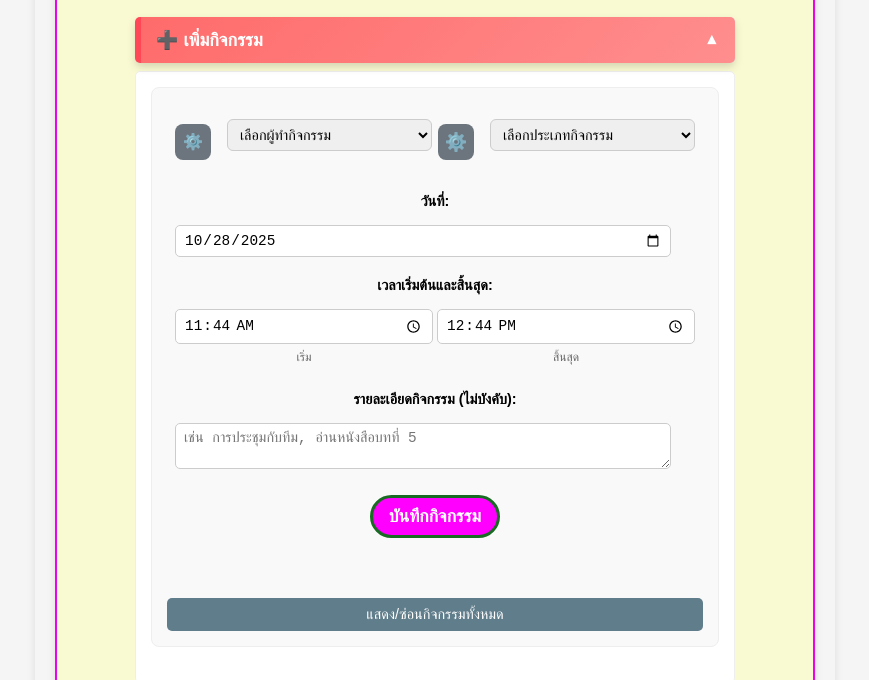
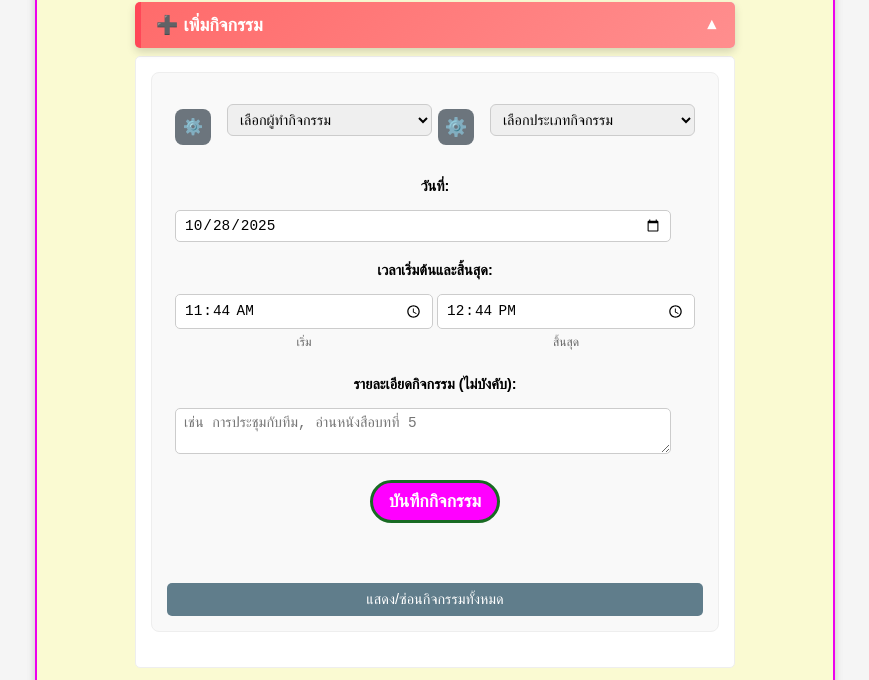
Before and after one commit to juckmanphai/atvt2, a plain HTML site: page index.html in a window 1280 px wide. Shown: the part 360-1040 px from the top of the page, without its empty margins (205-1074 px from the left). Drawn offline with nearby package versions, Linux system fonts and the light colour scheme; a script that the page names is missing.

Commit message:
Add files via upload

```diff
--- a/style.css
+++ b/style.css
@@ -20,13 +20,13 @@ body {
 /* ===== LAYOUT & CONTAINER ===== */
 .container {
     max-width: 800px;
-    margin: 20px auto;
+    margin: 5px auto;
     background-color: #FAFAD2;
     border: 2px solid #ED01ED;
     padding: 10px;
     border-radius: 10px;
     box-shadow: 0 4px 8px rgba(0, 0, 0, 0.1);
-    width: 95%;
+    width: 100%;
 }
 
 /* ===== SECTION STYLING ===== */
```
